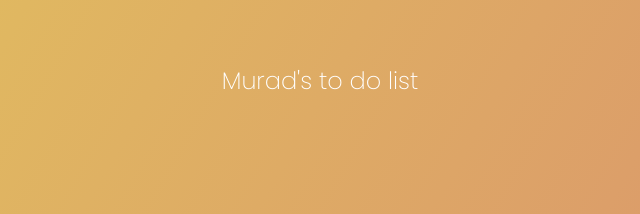
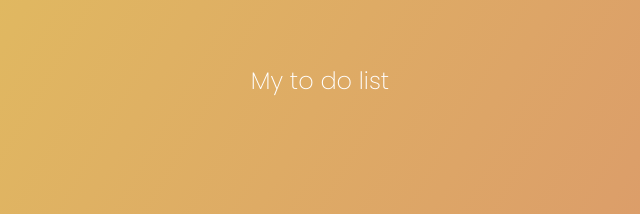
Before and after one commit to Murad7991/TodoList, a plain HTML site: page index.html in a window 1280 px wide. Shown: the top 214 px of the page, 320-960 px from the left. Drawn offline with Linux system fonts and the light colour scheme.

Commit message:
second commit

```diff
--- a/index.html
+++ b/index.html
@@ -9,7 +9,7 @@
 </head>
 <body>
     <header>
-        Murad's to do list
+        My to do list
     </header>
     <form>
         <input type="text" class="todo-input">
```
